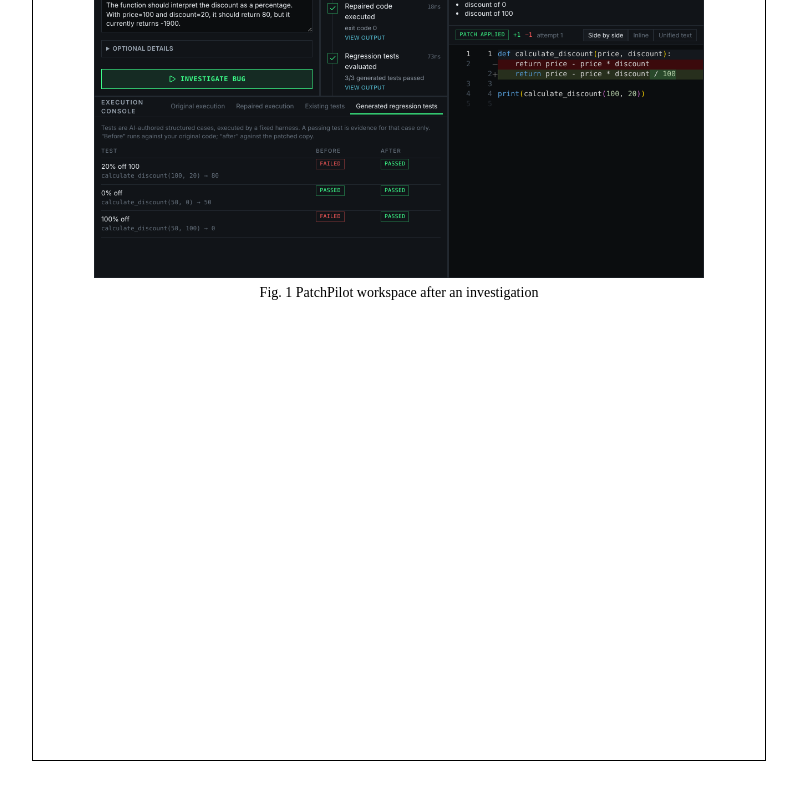
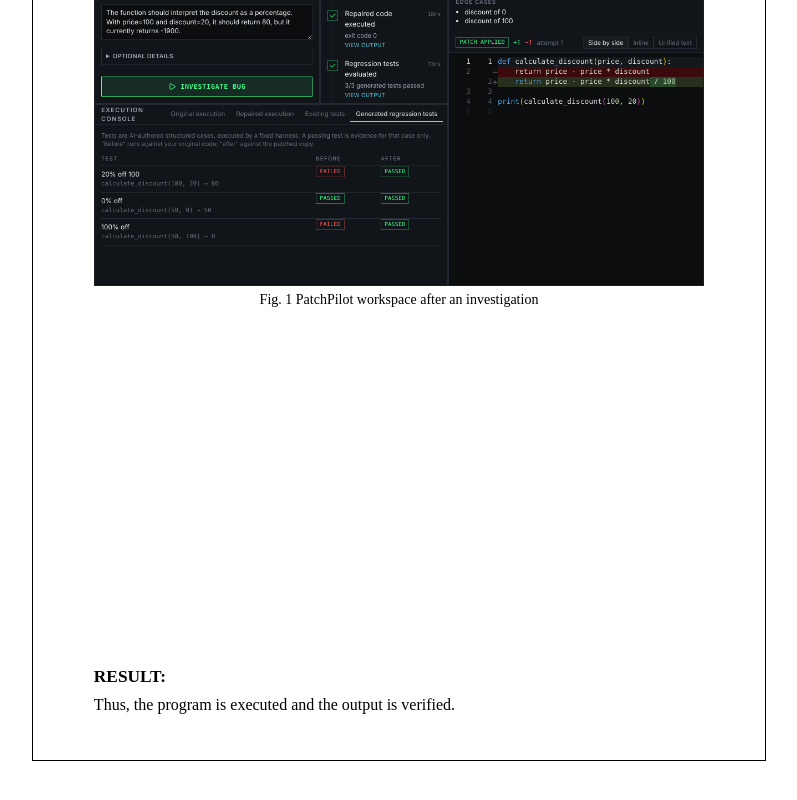
Before and after one commit to shalomarputhasingh/PatchPilot, a Next.js app: page /report in a window 1280 px wide. Shown: the part 4953-5753 px from the top of the page, without its empty margins (241-1038 px from the left). Built offline with nearby package versions, Linux system fonts and the light colour scheme.

Commit message:
Add short RESULT line at the bottom of the report's last page
Co-Authored-By: Claude Sonnet 5.5 <noreply@anthropic.com>
Claude-Session: https://claude.ai/code/session_013eUVRVq7B7xKrDZnztB4qG

```diff
--- a/app/(report)/report/page.tsx
+++ b/app/(report)/report/page.tsx
@@ -123,13 +123,17 @@ export default function ReportPage() {
 
       {/* PAGE 5 */}
       <div className="page">
-        <div className="sheet">
+        <div className="sheet" style={{ display: "flex", flexDirection: "column" }}>
           <h2 className="sec" style={{ marginTop: 0 }}>OUTPUT:</h2>
           <div className="fig">
             {/* eslint-disable-next-line @next/next/no-img-element */}
             <img src="/report/output.png" alt="PatchPilot workspace after a completed investigation" />
             <div className="caption">Fig. 1 PatchPilot workspace after an investigation</div>
           </div>
+          <div style={{ marginTop: "auto" }}>
+            <h2 className="sec" style={{ margin: "0 0 2mm" }}>RESULT:</h2>
+            <p style={{ margin: 0 }}>Thus, the program is executed and the output is verified.</p>
+          </div>
         </div>
       </div>
     </>
```
Also changed, not shown: 2 other files (tests, documents, lock files or other folders).
